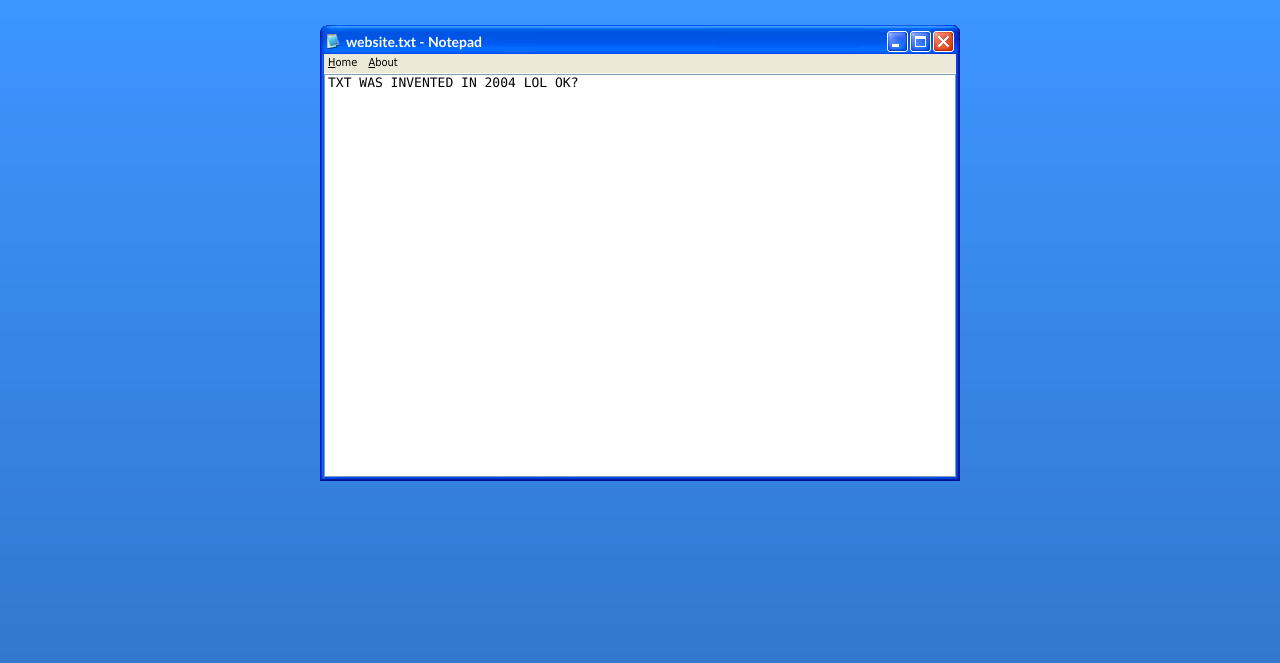
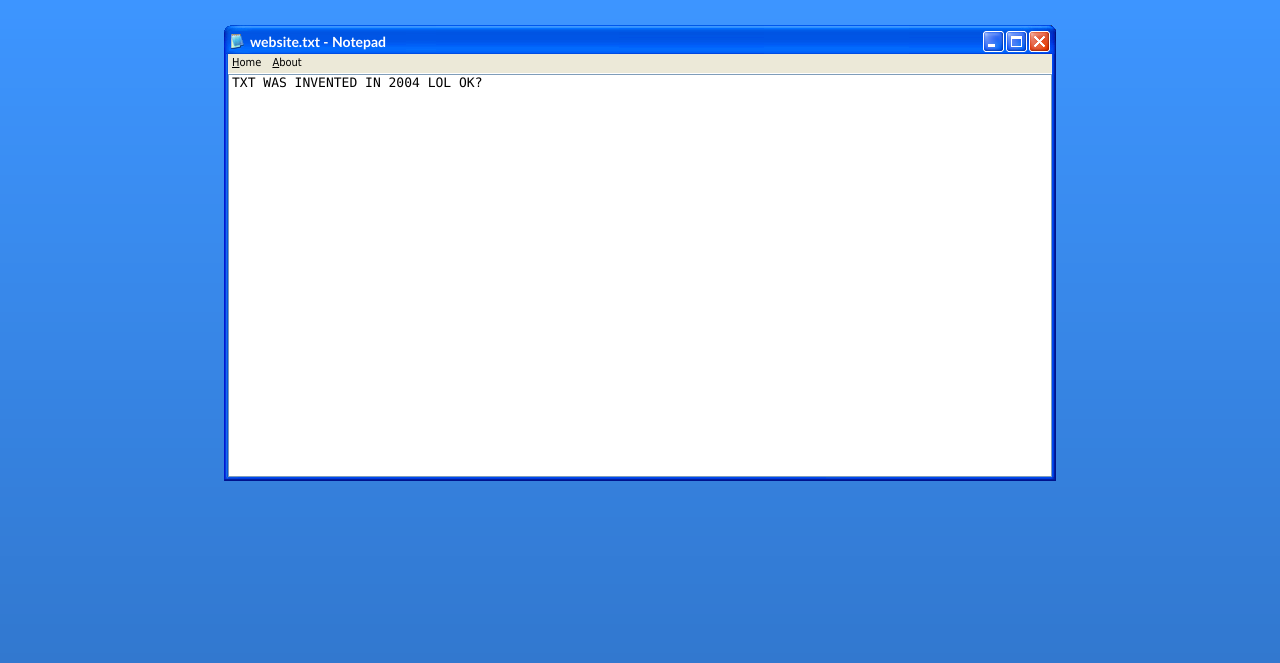
Before and after one commit to Animosity/bot.txt, a Flask app: page /about in a window 1280 px wide. Shown: the top 663 px of the page. Run offline with Flask 2, Linux system fonts and the light colour scheme; some libraries are stand-ins or nearby versions.

Commit message:
Add allowable girth to page

```diff
--- a/txtweb/static/styles/style.css
+++ b/txtweb/static/styles/style.css
@@ -28,7 +28,7 @@ display: block;
 height:auto;
 position: relative;
 overflow: hidden;
-width: 50%;
+width: 65%;
 min-width:400px;
 }
 
```
